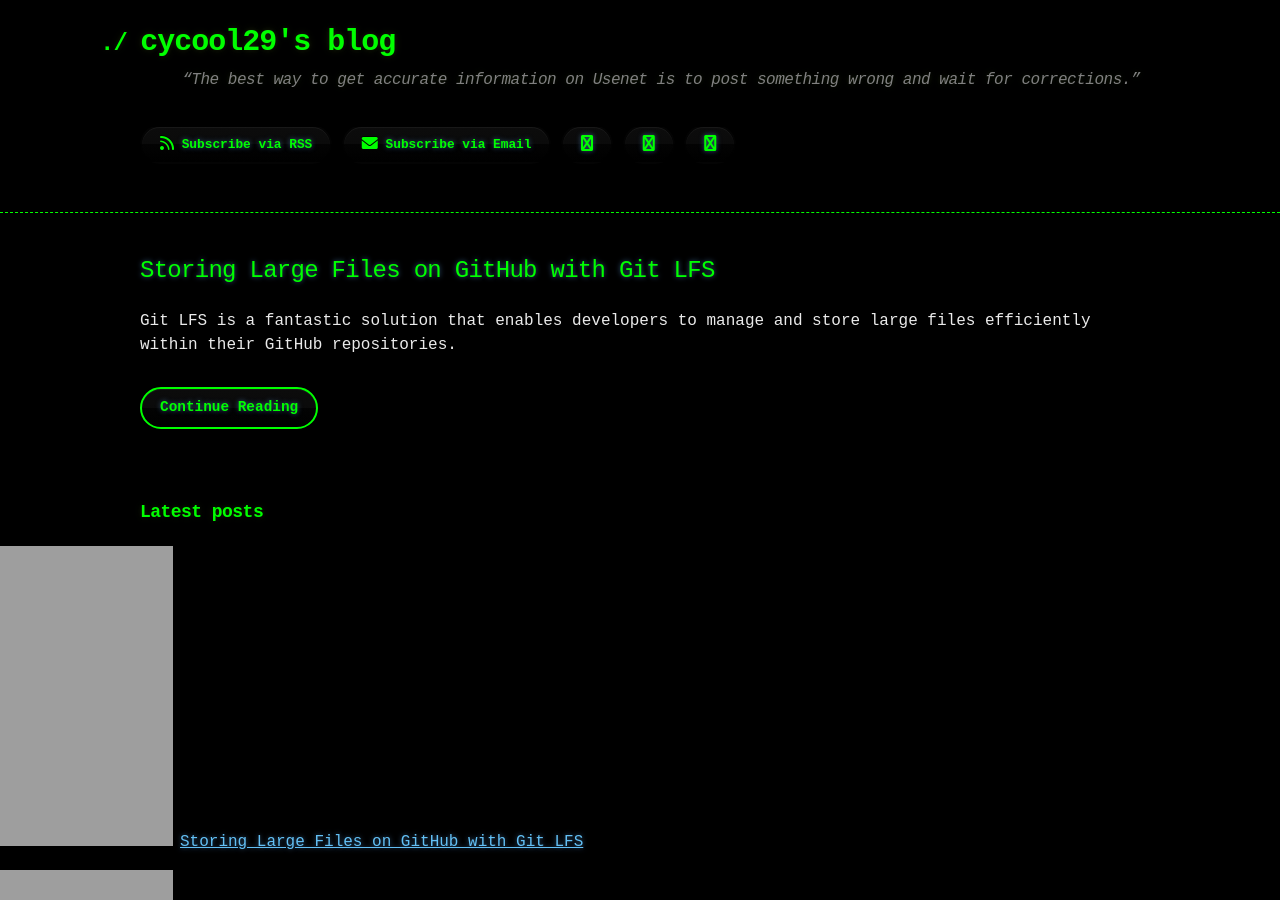
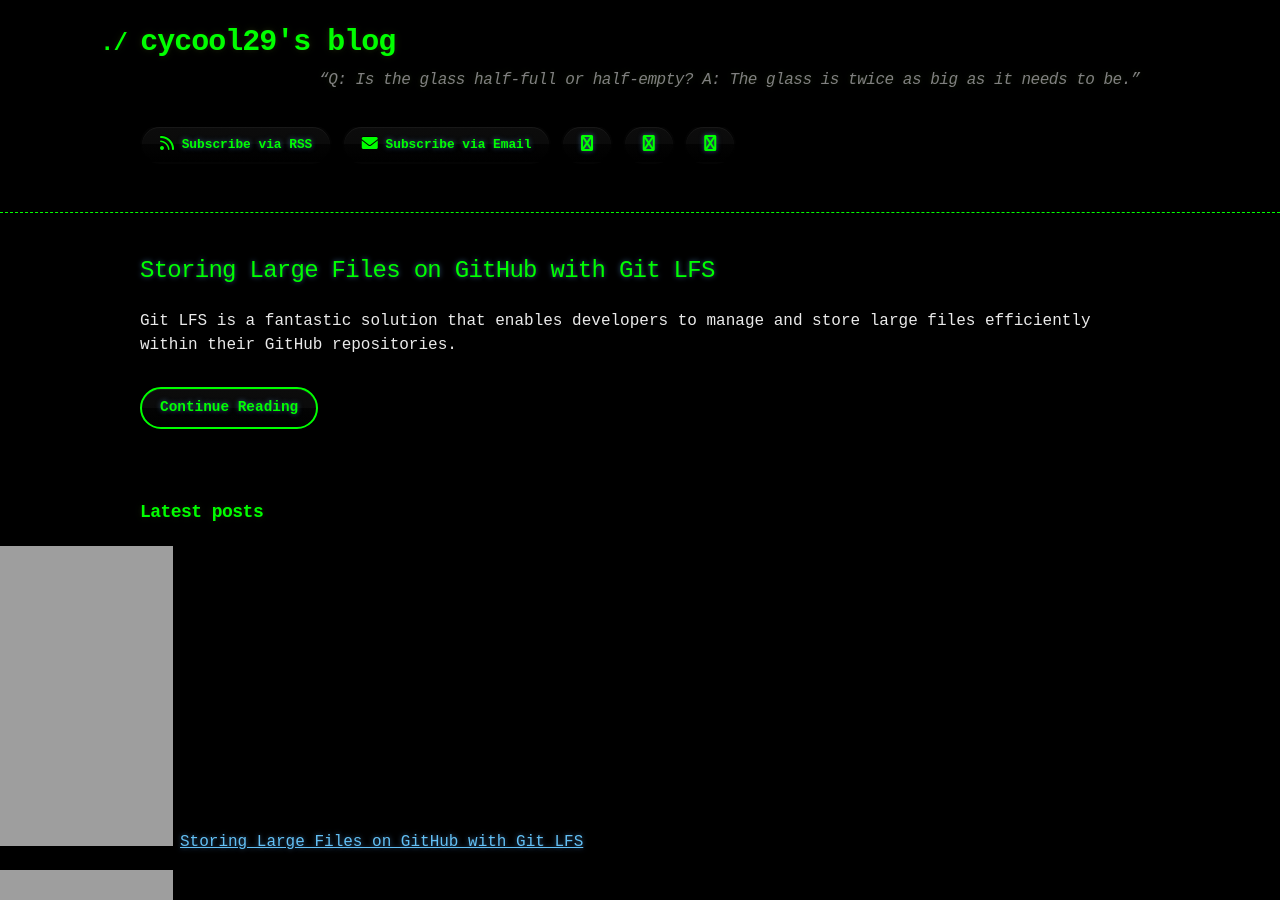
Before and after one commit to cycool29/cycool29.github.io, a Jekyll site: the page built from index.md, in a window 1280 px wide and 900 px high. Built offline with Jekyll 4.4.1, drawn with Linux system fonts in a browser that asks for light colours; a style sheet for code colours, icons or effects is not loaded.

Commit message:
Update quotes

```diff
--- a/_config.yml
+++ b/_config.yml
@@ -1,5 +1,5 @@
 title: cycool29's blog
-description: "“The best way to get accurate information on Usenet is to post something wrong and wait for corrections.” "
+description: "“Q: Is the glass half-full or half-empty? A: The glass is twice as big as it needs to be.” "
 bio: A high school student. Intermediate in Python, Git, Bash. Learning JavaScript. He/Him. "
 author: cycool29
 url: https://cycool29.github.io
```
